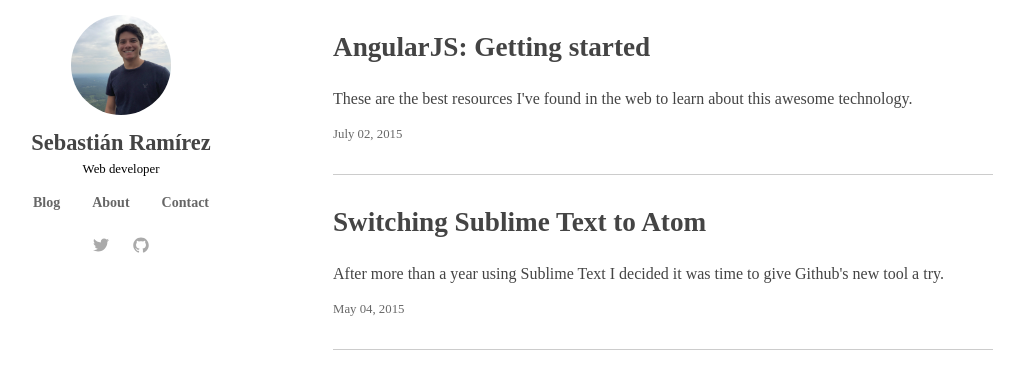
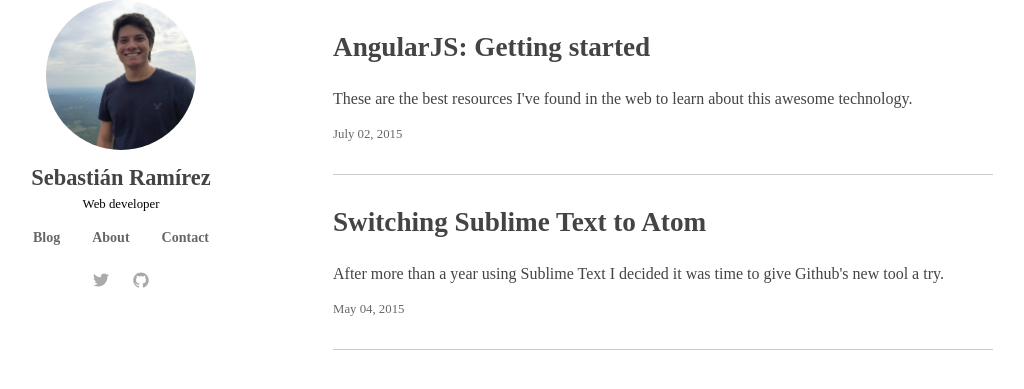
Before and after one commit to s-ramirez/s-ramirez.github.io, a Jekyll site: the page built from index.html, in a window 1280 px wide. Shown: the top 389 px of the page, without its empty margins (71-1095 px from the left). Built offline with Jekyll 4.4.1, drawn with Linux system fonts in a browser that asks for light colours; some web fonts are replaced; the list of posts is cut into pages by our own code.

Commit message:
Fixing styles

```diff
--- a/_includes/footer.html
+++ /dev/null
@@ -1,3 +0,0 @@
-<footer>
-
-</footer>
--- a/_layouts/default.html
+++ b/_layouts/default.html
@@ -33,5 +33,4 @@
         </div>
         <script src="{{ site.baseurl | prepend: site.url }}/js/site.js"></script>
     </body>
-    {% include footer.html %}
 </html>
--- a/css/styles.scss
+++ b/css/styles.scss
@@ -82,20 +82,16 @@
 @media (min-width: 992px) {
     .content {
         width: 70%;
-
+        float: left;
     }
     .sidebar {
         width: 30%;
         float: left;
 
         .sidebar-image {
-            height: 100px;
-            width: 100px;
-            margin: 15px auto;
+            height: 150px;
+            width: 150px;
+            margin: 0 auto 15px;
         }
     }
-
-    .content {
-        float: left;
-    }
 }
```
